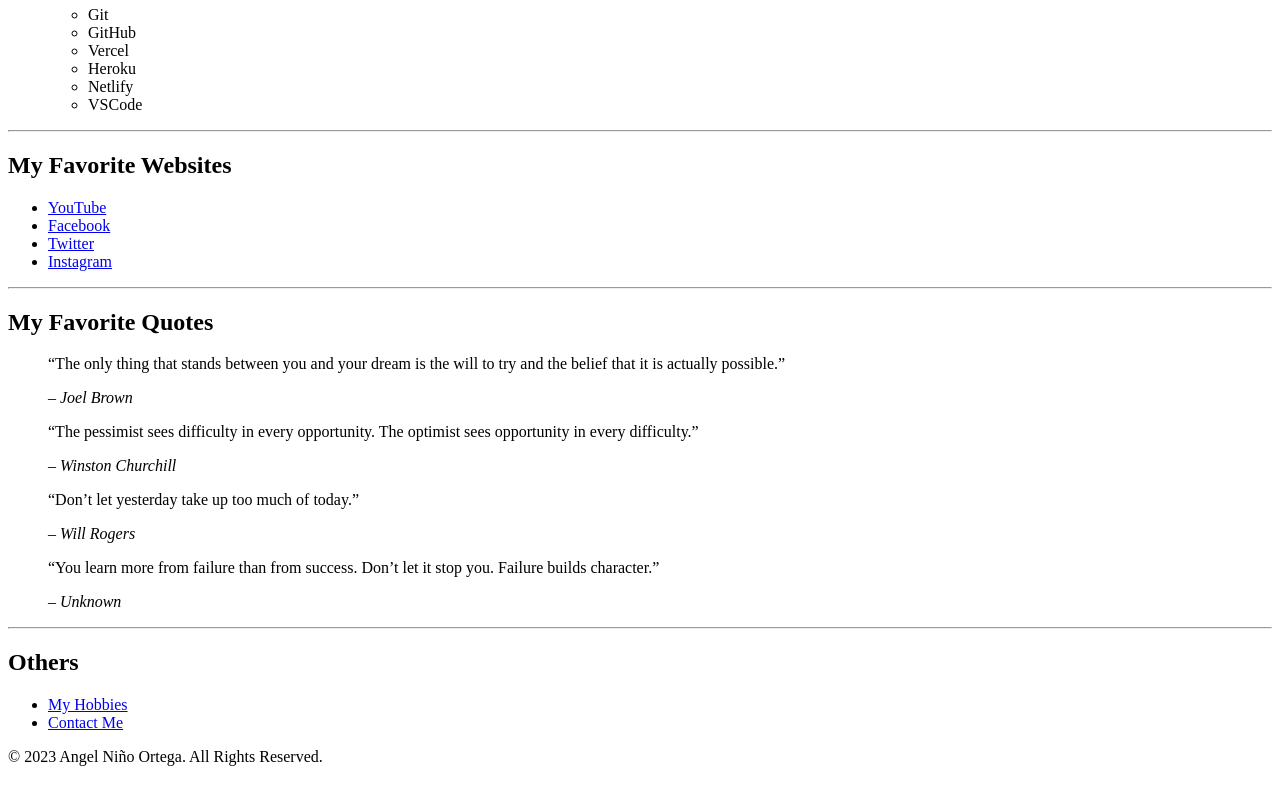
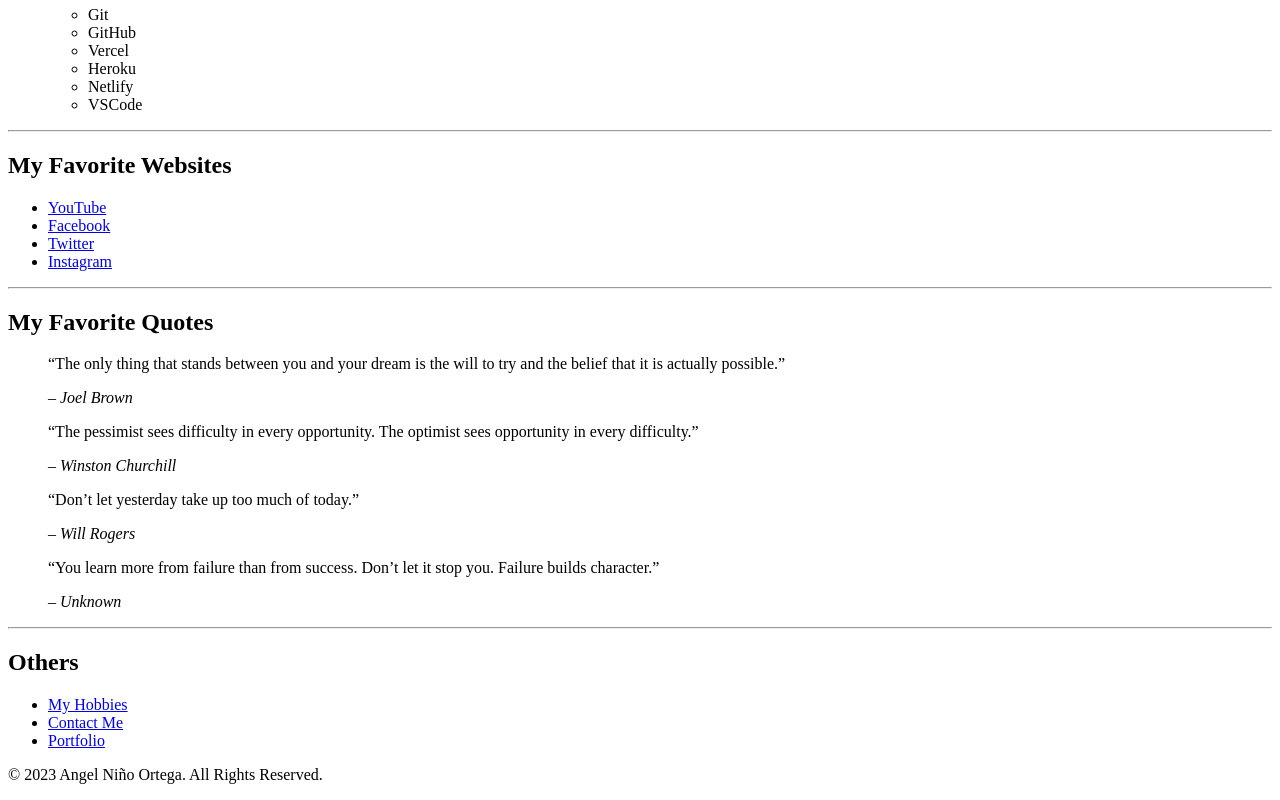
Before and after one commit to aynjel/online-resume-capstone-1, a plain HTML site: page index.html in a window 1280 px wide. Shown: the part 1525-2325 px from the top of the page. Drawn offline with Linux system fonts and the light colour scheme.

Commit message:
adding portfolio link

```diff
--- a/index.html
+++ b/index.html
@@ -159,6 +159,7 @@
     <ul>
         <li><a href="hobbies.html">My Hobbies</a></li>
         <li><a href="contact.html">Contact Me</a></li>
+        <li><a href="https://aynjel.github.io/html-portfolio/solution.html">Portfolio</a></li>
     </ul>
 
     <footer>
```
